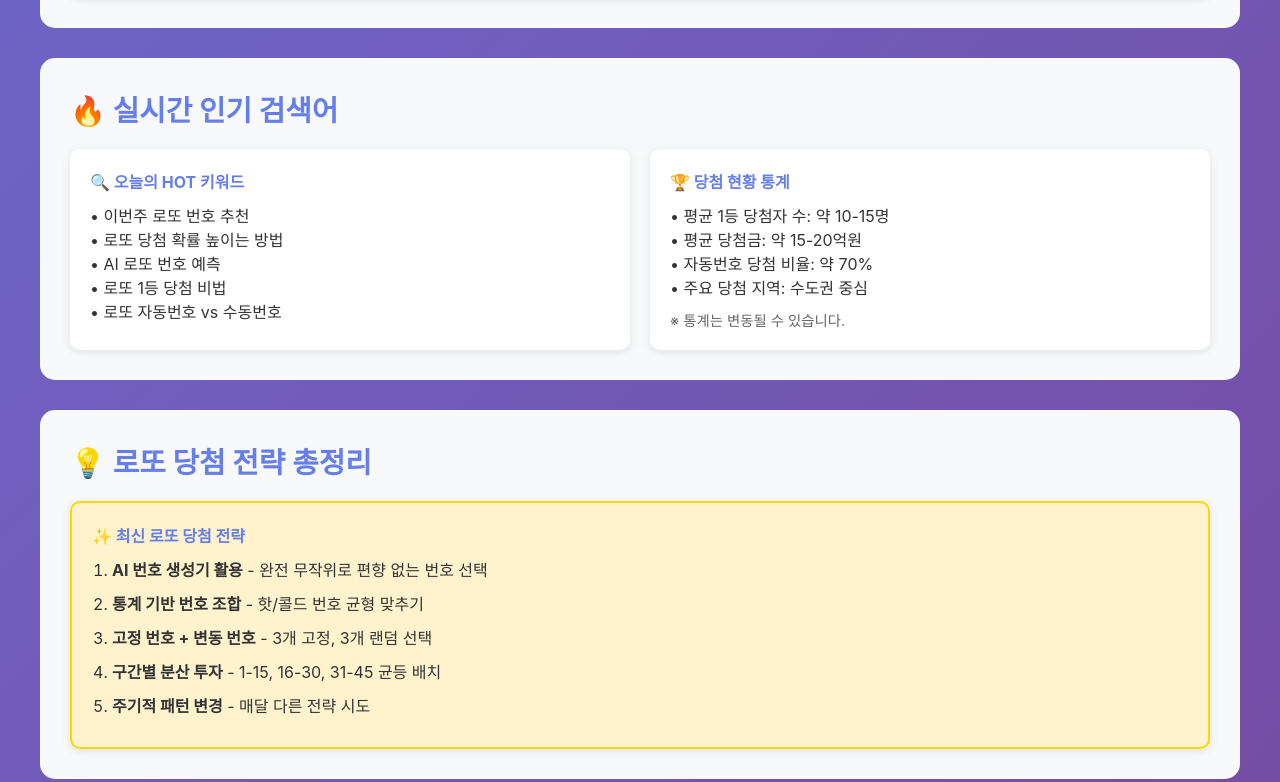
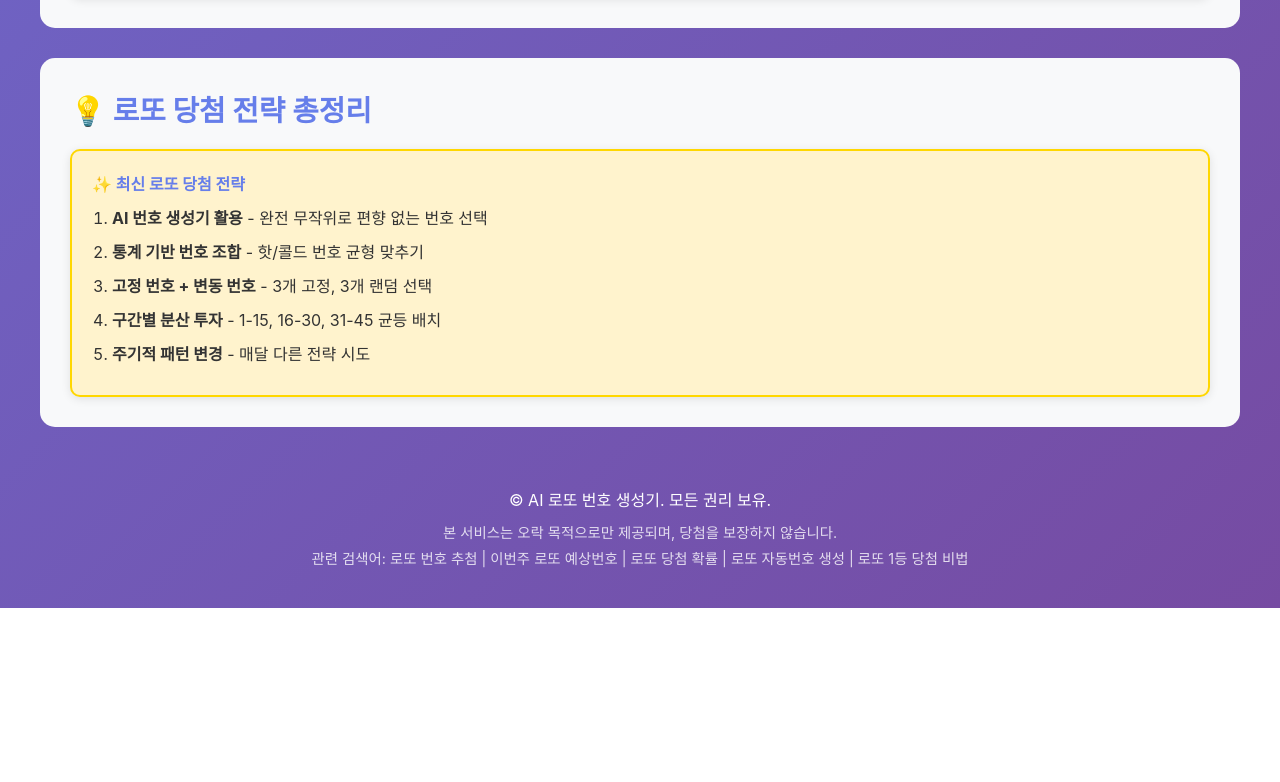
Before and after one commit to data-jeong/lotto-genius, a plain HTML site: page index.html in a window 1280 px wide. Shown: the part 2356-3138 px from the top of the page. After the commit the page ends 2964 px from the top, so only its background shows below. Drawn offline with Linux system fonts and the light colour scheme.

Commit message:
Remove real-time popular keywords section

```diff
--- a/index.html
+++ b/index.html
@@ -448,28 +448,6 @@
             </article>
 
             <article class="info-section">
-                <h2>🔥 실시간 인기 검색어</h2>
-                <div class="info-grid">
-                    <div class="info-card">
-                        <h4>🔍 오늘의 HOT 키워드</h4>
-                        <p>• 이번주 로또 번호 추천</p>
-                        <p>• 로또 당첨 확률 높이는 방법</p>
-                        <p>• AI 로또 번호 예측</p>
-                        <p>• 로또 1등 당첨 비법</p>
-                        <p>• 로또 자동번호 vs 수동번호</p>
-                    </div>
-                    <div class="info-card">
-                        <h4>🏆 당첨 현황 통계</h4>
-                        <p>• 평균 1등 당첨자 수: 약 10-15명</p>
-                        <p>• 평균 당첨금: 약 15-20억원</p>
-                        <p>• 자동번호 당첨 비율: 약 70%</p>
-                        <p>• 주요 당첨 지역: 수도권 중심</p>
-                        <p style="margin-top: 10px; font-size: 0.9rem; color: #666;">※ 통계는 변동될 수 있습니다.</p>
-                    </div>
-                </div>
-            </article>
-
-            <article class="info-section">
                 <h2>💡 로또 당첨 전략 총정리</h2>
                 <div class="info-card" style="background: #fff3cd; border: 2px solid #ffd700;">
                     <h4>✨ 최신 로또 당첨 전략</h4>
```
